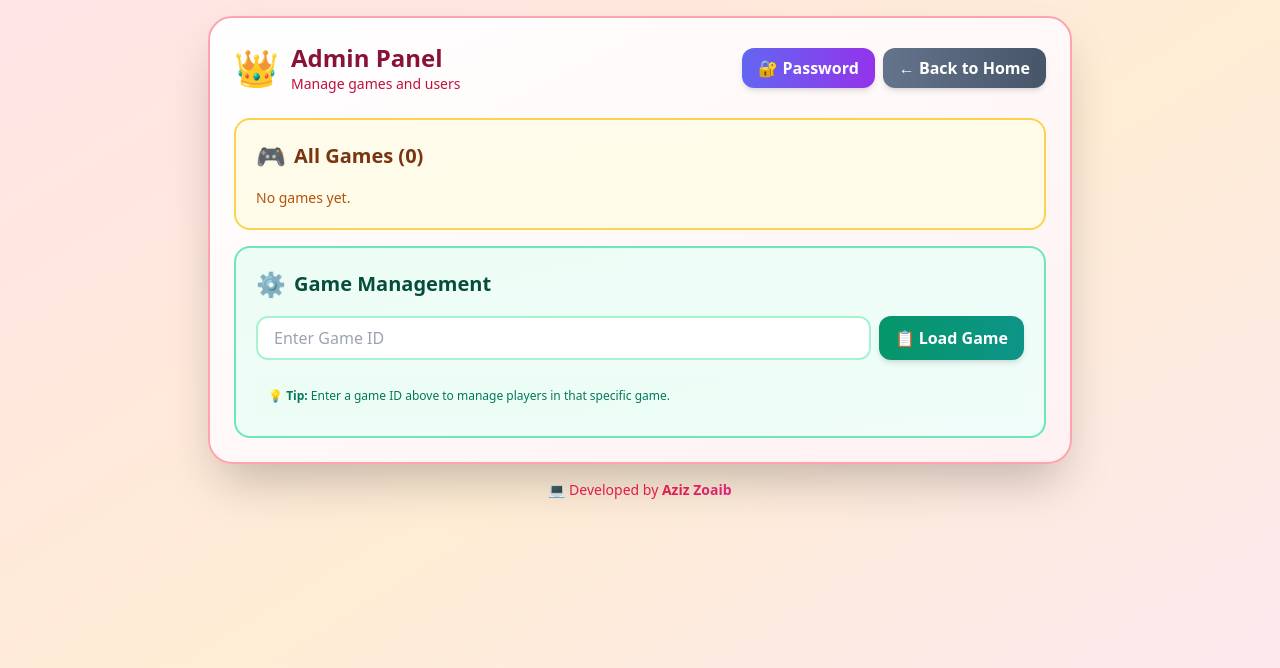
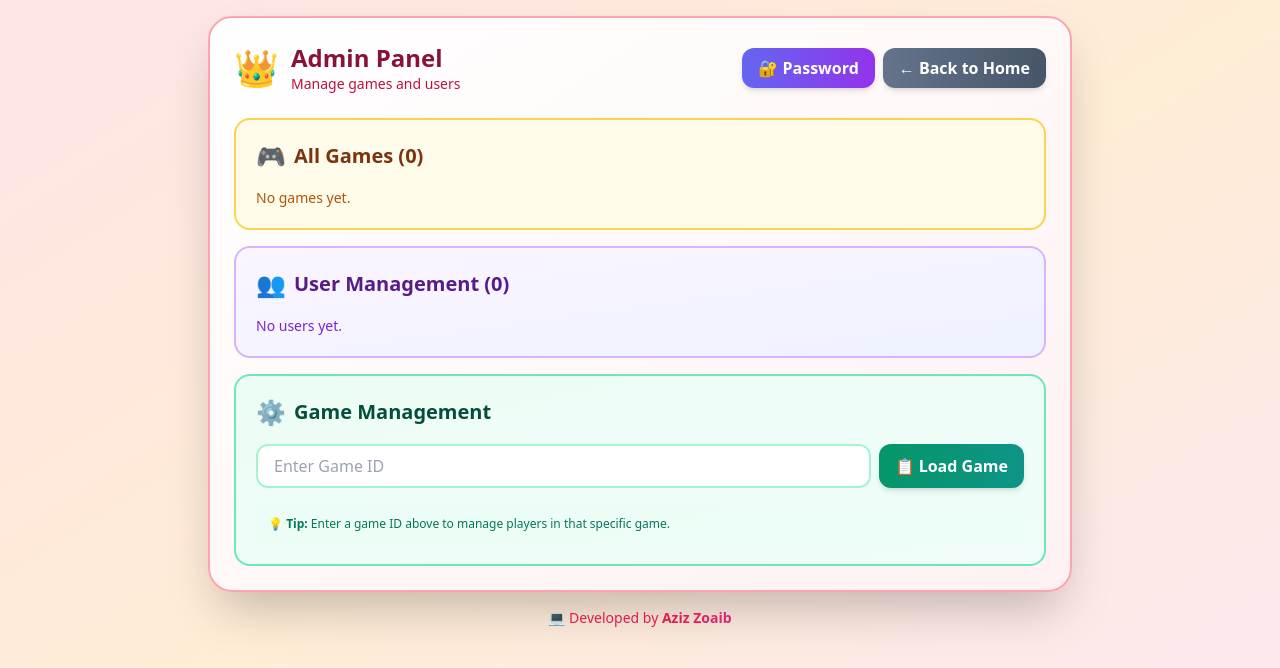
Before and after one commit to azizzoaib786/iquitscorer, a FastAPI app: template app/templates/admin.html in a window 1280 px wide. Shown: the top 668 px of the page. Run offline with FastAPI, Linux system fonts and the light colour scheme; the template is opened without the code that fills it, so the values that code supplies are empty; some libraries are stand-ins or nearby versions.

Commit message:
feat: add 7 major features - live view enhancements, sorting, admin controls, game expiration, and winner celebration

```diff
--- a/app/main.py
+++ b/app/main.py
@@ -15,6 +15,22 @@ from .auth import hash_password, verify_password, create_session_token, verify_s
 app = FastAPI(title="I Quit Scoreboard (HTMX)")
 templates = Jinja2Templates(directory="app/templates")
 app.mount("/static", StaticFiles(directory="app/static"), name="static")
+
+
+# Add custom Jinja2 filter for checking game expiration
+def _is_game_expired_filter(game: Dict[str, Any]) -> bool:
+    from datetime import timedelta
+    created_at = game.get("created_at", "")
+    if not created_at:
+        return False
+    try:
+        created_dt = datetime.fromisoformat(created_at.replace("Z", "+00:00"))
+        now = datetime.now(timezone.utc)
+        return (now - created_dt) > timedelta(days=5)
+    except:
+        return False
+
+templates.env.filters["is_expired"] = _is_game_expired_filter
 
 
 @app.exception_handler(404)
@@ -75,6 +91,21 @@ def check_game_access(request: Request, game_id: str) -> tuple[Dict[str, Any], D
     return user, game
 
 
+def is_game_expired(game: Dict[str, Any]) -> bool:
+    # Check if game is older than 5 days
+    from datetime import timedelta
+    created_at = game.get("created_at", "")
+    if not created_at:
+        return False
+
+    try:
+        created_dt = datetime.fromisoformat(created_at.replace("Z", "+00:00"))
+        now = datetime.now(timezone.utc)
+        return (now - created_dt) > timedelta(days=5)
+    except:
+        return False
+
+
 def round_locked(game: Dict[str, Any], round_id: str) -> bool:
     # Check if round is locked
     for r in game.get("rounds", []):
@@ -94,10 +125,11 @@ def compute_view(game: Dict[str, Any], selected_round_id: Optional[str] = None)
     else:
         totals = totals_by_player(game.get("players", []), ev)
 
-    board = leaderboard(game.get("players", []), totals, int(game["target"]))
+    board = leaderboard(game.get("players", []), totals, int(game["target"]), events=ev)
     round_scores = per_round_scores(ev)
     round_deltas = per_round_deltas(ev)
-    return {"events": ev, "totals": totals, "board": board, "round_scores": round_scores, "round_deltas": round_deltas}
+    is_expired = is_game_expired(game)
+    return {"events": ev, "totals": totals, "board": board, "round_scores": round_scores, "round_deltas": round_deltas, "is_expired": is_expired}
 
 
 @app.get("/", response_class=HTMLResponse)
@@ -130,11 +162,21 @@ def login_page(request: Request):
 
 
 @app.post("/login")
-async def login(response: Response, username: str = Form(...), password: str = Form(...)):
+async def login(request: Request, response: Response, username: str = Form(...), password: str = Form(...)):
     # Authenticate user
     user = get_user_by_username(username)
     if not user or not verify_password(password, user["password_hash"]):
-        raise HTTPException(status_code=401, detail="Invalid credentials")
+        return templates.TemplateResponse("login.html", {
+            "request": request,
+            "error": "Invalid credentials"
+        }, status_code=401)
+
+    # Check if user is active
+    if not user.get("is_active", True):
+        return templates.TemplateResponse("login.html", {
+            "request": request,
+            "error": "Your account has been deactivated. Contact Aziz Zoaib on +971 568 103175 to activate your account."
+        }, status_code=403)
 
     # Create session
     token = create_session_token(user["user_id"])
@@ -235,10 +277,13 @@ def admin_panel(request: Request):
     # Admin panel
     admin = require_admin(request)
     all_games = list_games(limit=100)
+    from .db import list_all_users
+    all_users = list_all_users()
     return templates.TemplateResponse("admin.html", {
         "request": request,
         "user": admin,
-        "games": all_games
+        "games": all_games,
+        "all_users": all_users
     })
 
 
@@ -248,6 +293,78 @@ async def admin_delete_game(request: Request, game_id: str):
     require_admin(request)
     delete_game(game_id)
     return HTMLResponse("", status_code=200)
+
+
+@app.post("/admin/users/{user_id}/toggle-active")
+async def admin_toggle_user(request: Request, user_id: str):
+    # Toggle user active status (admin only)
+    admin = require_admin(request)
+
+    from .db import list_all_users, toggle_user_active
+    all_users = list_all_users()
+
+    # Find the user
+    target_user = None
+    for u in all_users:
+        if u["user_id"] == user_id:
+            target_user = u
+            break
+
+    if not target_user:
+        raise HTTPException(404, "User not found")
+
+    if target_user.get("is_admin"):
+        raise HTTPException(400, "Cannot deactivate admin users")
+
+    # Toggle active status
+    new_status = not target_user.get("is_active", True)
+    toggle_user_active(user_id, new_status)
+
+    # Reload users and return partial
+    all_users = list_all_users()
+
+    return templates.TemplateResponse("partials/user_management.html", {
+        "request": request,
+        "all_users": all_users
+    })
+
+
+@app.delete("/admin/users/{user_id}")
+async def admin_delete_user(request: Request, user_id: str):
+    # Delete user (admin only)
+    admin = require_admin(request)
+
+    from .db import list_all_users, delete_user, list_games_by_user, delete_game
+    all_users = list_all_users()
+
+    # Find the user
+    target_user = None
+    for u in all_users:
+        if u["user_id"] == user_id:
+            target_user = u
+            break
+
+    if not target_user:
+        raise HTTPException(404, "User not found")
+
+    if target_user.get("is_admin"):
+        raise HTTPException(400, "Cannot delete admin users")
+
+    # Delete all user's games
+    user_games = list_games_by_user(user_id)
+    for game in user_games:
+        delete_game(game["game_id"])
+
+    # Delete user
+    delete_user(user_id)
+
+    # Reload users and return partial
+    all_users = list_all_users()
+
+    return templates.TemplateResponse("partials/user_management.html", {
+        "request": request,
+        "all_users": all_users
+    })
 
 
 @app.post("/games")
@@ -446,6 +563,48 @@ def toggle_lock(request: Request, game_id: str, round_id: str = Form(...)):
     })
 
 
+@app.delete("/games/{game_id}/rounds/{round_id}", response_class=HTMLResponse)
+def delete_round(request: Request, game_id: str, round_id: str):
+    # Delete round and all its events (admin only)
+    user, game = check_game_access(request, game_id)
+
+    if not user.get("is_admin"):
+        raise HTTPException(status_code=403, detail="Admin access required")
+
+    # Find and remove round from game
+    rounds = game.get("rounds", [])
+    round_name = None
+    new_rounds = []
+    for r in rounds:
+        if r["round_id"] == round_id:
+            round_name = r["name"]
+        else:
+            new_rounds.append(r)
+
+    if round_name is None:
+        raise HTTPException(404, "Round not found")
+
+    # Update game with rounds removed
+    update_game(game_id, "SET rounds = :r", {":r": new_rounds})
+
+    # Delete all events for this round
+    ev = list_events(game_id)
+    from .db import events
+    for e in ev:
+        if e.get("round_id") == round_id:
+            events.delete_item(Key={"game_id": game_id, "ts": e["ts"]})
+
+    # Reload game and select first round if available
+    game2 = must_game(game_id)
+    selected = (game2["rounds"][0]["round_id"] if game2.get("rounds") else None)
+    view = compute_view(game2, selected)
+
+    return templates.TemplateResponse("partials/round_panel.html", {
+        "request": request, "user": user, "game": game2, "selected_round_id": selected, **view,
+        "flash": f"Deleted round '{round_name}' and all its scores."
+    })
+
+
 @app.post("/games/{game_id}/rounds/end", response_class=HTMLResponse)
 def end_round(request: Request, game_id: str, round_id: str = Form(...)):
     # End round and lock it
@@ -465,13 +624,22 @@ def end_round(request: Request, game_id: str, round_id: str = Form(...)):
     game2 = must_game(game_id)
     view = compute_view(game2, round_id)
 
-    # Check if all players are out
+    # Check if all players are out and find winner
     all_out = all(entry["is_out"] for entry in view["board"])
     flash_msg = "Round ended and locked." + (" 🎉 Game Over! All players are out!" if all_out else "")
+    winner_name = None
+    winner_score = None
+
+    if all_out and view["board"]:
+        winner = min(view["board"], key=lambda x: x["total"])
+        winner_name = winner["player"]
+        winner_score = winner["total"]
 
     return templates.TemplateResponse("partials/round_panel.html", {
         "request": request, "user": user, "game": game2, "selected_round_id": round_id, **view,
-        "flash": flash_msg
+        "flash": flash_msg,
+        "winner_name": winner_name,
+        "winner_score": winner_score
     })
 
 
@@ -501,15 +669,24 @@ def add_score(request: Request, game_id: str,
     game2 = must_game(game_id)
     view = compute_view(game2, round_id)
 
-    # Auto-detect game over
+    # Auto-detect game over and find winner
     all_out = all(entry["is_out"] for entry in view["board"])
     flash_msg = None
-    if all_out:
+    winner_name = None
+    winner_score = None
+
+    if all_out and view["board"]:
         flash_msg = "🎉 Game Over! All players reached the target!"
+        # Winner is player with lowest score
+        winner = min(view["board"], key=lambda x: x["total"])
+        winner_name = winner["player"]
+        winner_score = winner["total"]
 
     return templates.TemplateResponse("partials/round_panel.html", {
         "request": request, "user": user, "game": game2, "selected_round_id": round_id, **view,
-        "flash": flash_msg
+        "flash": flash_msg,
+        "winner_name": winner_name,
+        "winner_score": winner_score
     })
 
 
@@ -559,29 +736,23 @@ async def add_scores_batch(request: Request, game_id: str):
     game2 = must_game(game_id)
     view = compute_view(game2, round_id)
 
-    # Auto-detect game over
+    # Auto-detect game over and find winner
     all_out = all(entry["is_out"] for entry in view["board"])
     flash_msg = None
-    if all_out:
+    winner_name = None
+    winner_score = None
+
+    if all_out and view["board"]:
         flash_msg = "🎉 Game Over! All players reached the target!"
+        winner = min(view["board"], key=lambda x: x["total"])
+        winner_name = winner["player"]
+        winner_score = winner["total"]
     elif added_count > 0:
         flash_msg = f"✅ Added scores for {added_count} player(s)"
 
     return templates.TemplateResponse("partials/round_panel.html", {
         "request": request, "user": user, "game": game2, "selected_round_id": round_id, **view,
-        "flash": flash_msg
+        "flash": flash_msg,
+        "winner_name": winner_name,
+        "winner_score": winner_score
     })
-
-    game2 = must_game(game_id)
-    view = compute_view(game2, round_id)
-
-    # Auto-detect game over
-    all_out = all(entry["is_out"] for entry in view["board"])
-    flash_msg = None
-    if all_out:
-        flash_msg = "🎉 Game Over! All players reached the target!"
-
-    return templates.TemplateResponse("partials/round_panel.html", {
-        "request": request, "game": game2, "selected_round_id": round_id, **view,
-        "flash": flash_msg
-    })
--- a/app/templates/admin.html
+++ b/app/templates/admin.html
@@ -40,7 +40,12 @@
             {% for game in games %}
             <div class="bg-white rounded-xl border-2 border-amber-200 p-4 flex items-center justify-between hover:shadow-md transition-all">
               <div class="flex-1">
-                <div class="font-bold text-slate-800">{{ game.name }}</div>
+                <div class="font-bold text-slate-800">
+                  {{ game.name }}
+                  {% if game|is_expired %}
+                    <span class="ml-2 text-xs px-2 py-0.5 rounded-full bg-rose-200 text-rose-700 font-bold">EXPIRED</span>
+                  {% endif %}
+                </div>
                 <div class="text-xs text-slate-600">
                   Target: {{ game.target }} |
                   Players: {{ game.players|length }} |
@@ -71,6 +76,9 @@
           {% endif %}
         </div>
 
+        <!-- User Management -->
+        {% include "partials/user_management.html" %}
+
         <!-- Game Details Management -->
         <div class="bg-gradient-to-br from-emerald-50 to-teal-50 rounded-2xl border-2 border-emerald-300 p-5">
           <div class="flex items-center gap-2 mb-4">
--- /dev/null
+++ b/app/templates/partials/user_management.html
@@ -0,0 +1,63 @@
+<div class="bg-gradient-to-br from-purple-50 to-indigo-50 rounded-2xl border-2 border-purple-300 p-5 mb-4" id="user-management">
+  <div class="flex items-center gap-2 mb-4">
+    <span class="text-2xl">👥</span>
+    <h2 class="text-xl font-bold text-purple-900">User Management ({{ all_users|length }})</h2>
+  </div>
+
+  {% if all_users %}
+  <div class="space-y-2">
+    {% for usr in all_users %}
+    <div class="bg-white rounded-xl border-2 border-purple-200 p-4 flex items-center justify-between hover:shadow-md transition-all">
+      <div class="flex-1">
+        <div class="font-bold text-slate-800">
+          {{ usr.username }}
+          {% if usr.is_admin %}
+            <span class="ml-2 text-xs px-2 py-0.5 rounded-full bg-rose-200 text-rose-700 font-bold">ADMIN</span>
+          {% endif %}
+          {% if not usr.get('is_active', True) %}
+            <span class="ml-2 text-xs px-2 py-0.5 rounded-full bg-gray-200 text-gray-700 font-bold">INACTIVE</span>
+          {% endif %}
+        </div>
+        <div class="text-xs text-slate-600">
+          User ID: {{ usr.user_id }}
+        </div>
+      </div>
+      <div class="flex gap-2">
+        {% if not usr.is_admin %}
+        <form
+          hx-post="/admin/users/{{ usr.user_id }}/toggle-active"
+          hx-target="#user-management"
+          hx-swap="outerHTML"
+        >
+          <button type="submit" class="px-3 py-2 rounded-lg text-white text-sm font-bold shadow-md hover:shadow-lg transition-all
+            {% if usr.get('is_active', True) %}
+              bg-gradient-to-r from-gray-500 to-gray-600 hover:from-gray-600 hover:to-gray-700
+            {% else %}
+              bg-gradient-to-r from-green-500 to-emerald-600 hover:from-green-600 hover:to-emerald-700
+            {% endif %}">
+            {% if usr.get('is_active', True) %}
+              🚫 Deactivate
+            {% else %}
+              ✅ Activate
+            {% endif %}
+          </button>
+        </form>
+        <form
+          hx-delete="/admin/users/{{ usr.user_id }}"
+          hx-target="#user-management"
+          hx-swap="outerHTML"
+          hx-confirm="Delete user '{{ usr.username }}' and all their games? This cannot be undone."
+        >
+          <button type="submit" class="px-3 py-2 rounded-lg bg-gradient-to-r from-rose-500 to-red-600 hover:from-rose-600 hover:to-red-700 text-white text-sm font-bold shadow-md hover:shadow-lg transition-all">
+            🗑️ Delete
+          </button>
+        </form>
+        {% endif %}
+      </div>
+    </div>
+    {% endfor %}
+  </div>
+  {% else %}
+  <p class="text-purple-700 text-sm">No users yet.</p>
+  {% endif %}
+</div>
--- a/setup_db.py
+++ b/setup_db.py
@@ -60,7 +60,8 @@ def create_admin_user():
         "user_id": uuid.uuid4().hex,
         "username": "admin",
         "password_hash": hash_password("xxx"),
-        "is_admin": True
+        "is_admin": True,
+        "is_active": True
     })
     print("Created admin user (username: admin, password: xxx)")
     print("IMPORTANT: Change the admin password after first login!")
```
Also changed, not shown: app/db.py (+21 -0 lines), app/logic.py (+42 -5 lines), app/templates/home.html (+6 -1 lines), app/templates/live.html (+12 -1 lines), app/templates/partials/round_panel.html (+28 -0 lines), app/templates/partials/winner_modal.html (added, +47 -0 lines), README.md.
